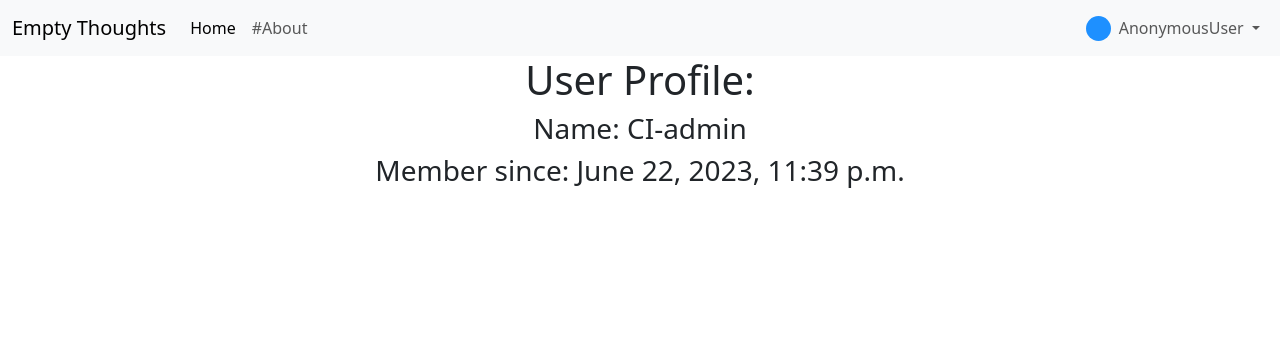
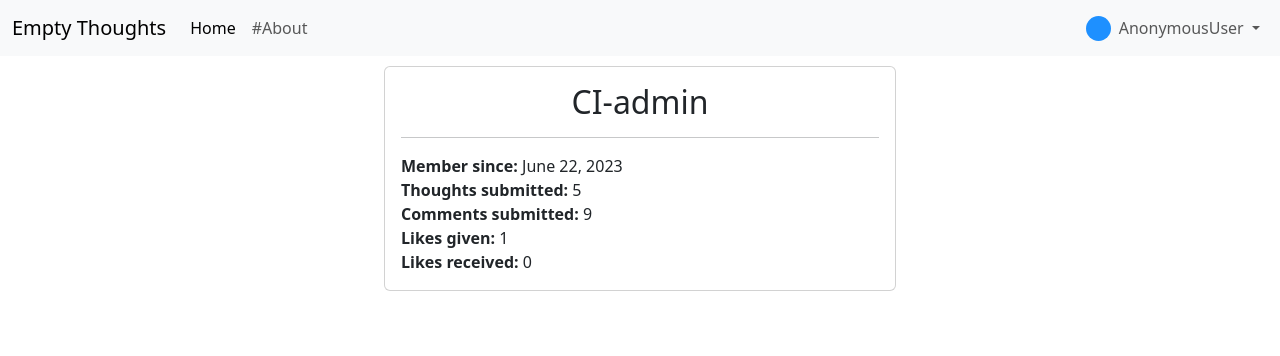
Before and after one commit to AndreeeasN/pp4-empty-thoughts, a Django app: page /user/1 in a window 1280 px wide. Shown: the top 356 px of the page. Run offline with Django 3.2, Linux system fonts and the light colour scheme; data comes from the database, SQL or seed files in the repository; both versions use the stored data as it was after the commit; data that the repository does not hold is empty; some libraries are stand-ins or nearby versions.

Commit message:
Add user details to profile view

```diff
--- a/static/css/style.css
+++ b/static/css/style.css
@@ -1,3 +1,7 @@
+#button-logout {
+    color: red;
+}
+
 .card {
     margin: 0 auto;
     float: none;
--- a/templates/base.html
+++ b/templates/base.html
@@ -44,7 +44,7 @@
                 <li><a class="dropdown-item" href="/user/{{request.user.pk}}">Profile</a></li>
                 <li><a class="dropdown-item" href="#">#Preferences</a></li>
                 <li><hr class="dropdown-divider"></li>
-                <li id="button-logout"><a class="dropdown-item" href="{% url 'account_logout' %}">Log Out</a></li>
+                <li><a id="button-logout" class="dropdown-item" href="{% url 'account_logout' %}">Log Out</a></li>
               </ul>
             </li>
           {% else %}
--- a/templates/thoughts/view_thoughts.html
+++ b/templates/thoughts/view_thoughts.html
@@ -27,6 +27,7 @@
                     {% else %}
                     <strong>By: <a href="/user/{{thought.author.pk}}">{{thought.author}}</a></strong>
                     {% endif %}</h6>
+                <hr>
                 <p class="card-text">{{thought.content}} </p>
                 <hr>
                 <!-- Displays amount of likes and comments -->
--- a/templates/users/view_user.html
+++ b/templates/users/view_user.html
@@ -3,9 +3,18 @@
 {% block content %}
 
 {% load static %}
-<div class="container text-center">
-    <h1>User Profile:</h1>
-    <h3>Name: {{user.get_username}}</h3>
-    <h3>Member since: {{user.date_joined}}</h3>
+
+<div class="card center">
+    <div class="card-body">
+        <h2 class="card-title text-center">{{user.get_username}}</h2>
+        <hr>
+        <p class="card-text">
+        <strong>Member since: </strong> <span>{{user.date_joined.date}}</span> <br>
+        <strong>Thoughts submitted: </strong> <span>{{user.thoughts.count}}</span> <br>
+        <strong>Comments submitted: </strong> <span>{{user.comment_author.count}}</span> <br>
+        <strong>Likes given: </strong> <span>{{ likes_given }}</span> <br>
+        <strong>Likes received: </strong> <span>{{ likes_received }}</span> <br></p>
+    </div>
 </div>
+
 {%endblock%}
--- a/thoughts/views.py
+++ b/thoughts/views.py
@@ -1,6 +1,7 @@
 from django.shortcuts import get_object_or_404, render, redirect
 from django.views import generic, View
 from django.contrib import messages
+from django.db.models import Sum
 from .models import Thought, User
 from .forms import ThoughtForm, CommentForm
 
@@ -64,7 +65,7 @@ class ThoughtDetail(View):
         return render(request, "thoughts/thought_detail.html", context)
 
     def post(self, request, *args, **kwargs):
-        # Safeguard for if user somehow manages to write a
+        # Safeguard for if user manages to write a
         # comment without being logged in, redirects to login page
         if not request.user.is_authenticated or request.user.is_anonymous:
             messages.add_message(
@@ -112,7 +113,24 @@ class ThoughtDetail(View):
 class UserDetail(User):
     def view_user(request, user_id):
         user = get_object_or_404(User, id=user_id)
+
+        # All likes on user thoughts +  comments
+        likes_given = user.thought_likes.all().count()
+        + user.comment_likes.all().count()
+
+        # Returns the amount of likes from the user posts/comments
+        thought_likes = user.thoughts.aggregate(
+            Sum('likes')
+            )['likes__sum']
+        comment_likes = user.comment_author.aggregate(
+            Sum('likes')
+            )['likes__sum']
+        # int(value or 0) as safeguard, can return Nonetype if empty
+        likes_received = int(thought_likes or 0) + int(comment_likes or 0)
+
         context = {
-            'user': user
+            'user': user,
+            'likes_given': likes_given,
+            'likes_received': likes_received
         }
         return render(request, 'users/view_user.html', context)
```
Also changed, not shown: templates/thoughts/thought_detail.html (+23 -7 lines), db.sqlite3.
